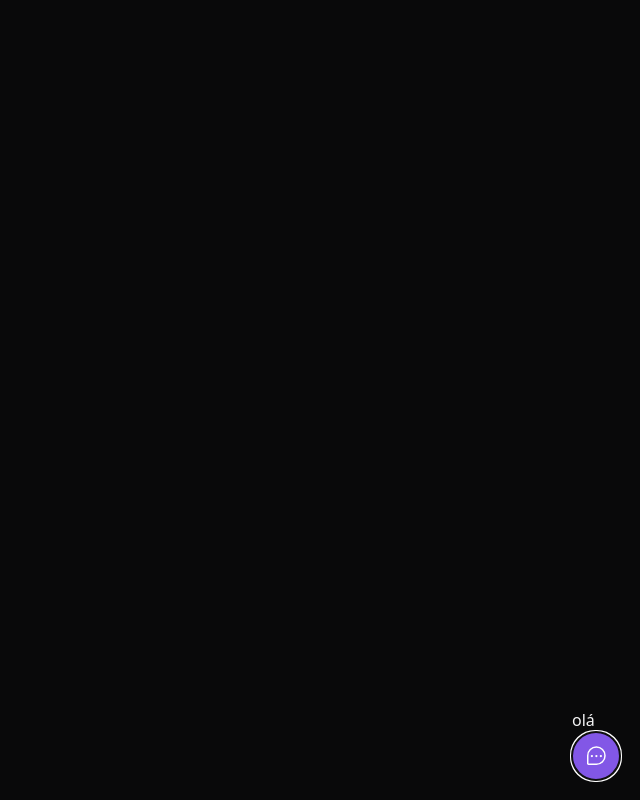
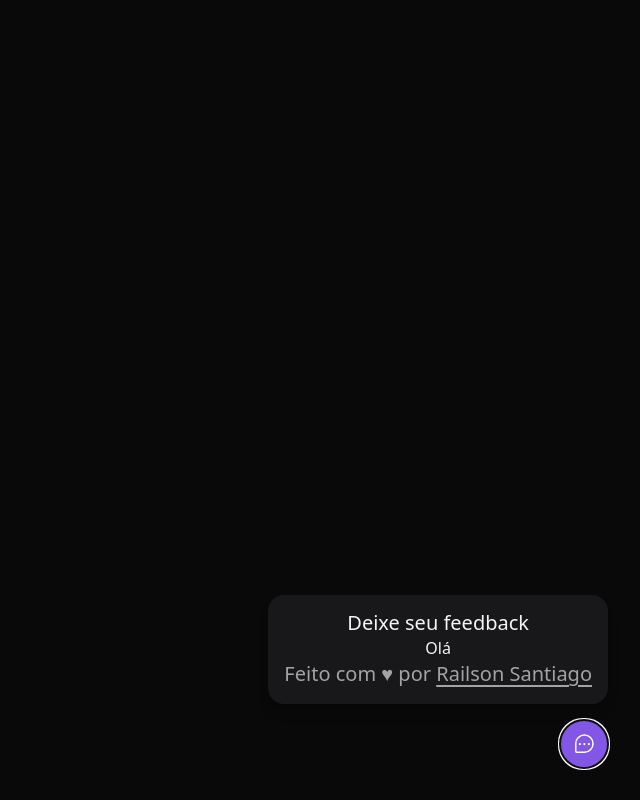
Before and after one commit to Railson25/NLWReturn, a React (Vite) app in the folder web/: page / in a window 1280 px wide. Both pictures are taken after a click on the button "Feedback". Shown: the whole page, without its empty margins (640-1280 px from the left). Built offline with nearby package versions, Linux system fonts and the light colour scheme.

Commit message:
Estrutura do WidgetForm

```diff
--- a/web/src/components/Widget.tsx
+++ b/web/src/components/Widget.tsx
@@ -1,11 +1,14 @@
 import {ChatTeardropDots} from 'phosphor-react'
 import {Popover} from '@headlessui/react'
+import { WidgetForm } from './WidgetForm'
 
 export function Widget() {
 
     return (
-        <Popover className='absolute bottom-5 right-5'>
-            <Popover.Panel>olá</Popover.Panel>
+        <Popover className='absolute bottom-4 right-4 md:bottom-8 md:right-8 flex flex-col items-end'>
+            <Popover.Panel>
+                <WidgetForm />
+            </Popover.Panel>
 
             <Popover.Button className='bg-brand-500 rounded-full px-3 h-12 flex items-center text-white group'>
                 <ChatTeardropDots className='w-6 h-6' />
--- /dev/null
+++ b/web/src/components/WidgetForm.tsx
@@ -0,0 +1,15 @@
+export function WidgetForm() {
+    return(
+        <div className="bg-zinc-900 p-4 relative rounded-2xl mb-4 flex flex-col items-center shadow-lg w-[calc(100vw-2rem)] md:w-auto">
+            <header>
+                <span className="text-xl leading-6">Deixe seu feedback</span>
+            </header>
+
+            <p> Olá</p>
+
+            <footer className="text-xl text-neutral-400">
+            Feito com ♥ por <a className="underline underline-offset-4" href="https://github.com/Railson25">Railson Santiago</a>
+            </footer>
+        </div>
+    )
+}
```
